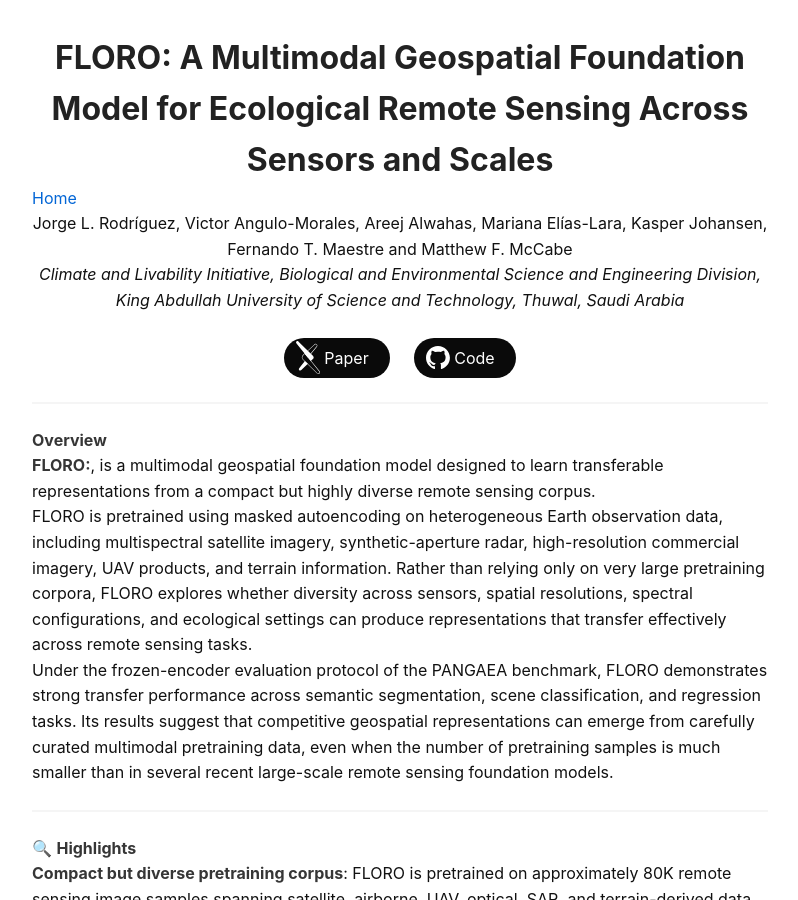
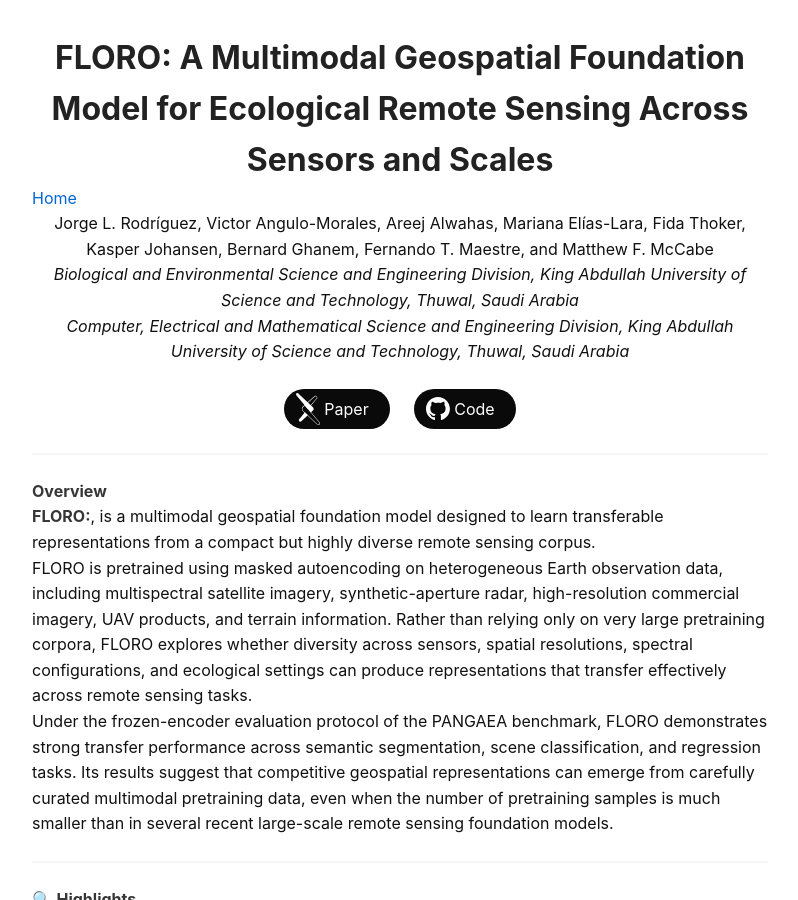
Before and after one commit to jorlrodriguezg/jorlrodriguezg.github.io, a Jekyll site: the page built from floro.md, in a window 1280 px wide and 900 px high. Shown: the whole window, without its empty margins (240-1038 px from the left). Built offline with Jekyll 4.4.1, drawn with Linux system fonts in a browser that asks for light colours.

Commit message:
Update on floro page

```diff
--- a/floro.md
+++ b/floro.md
@@ -6,11 +6,15 @@ author_profile: true
 ---
 
 <p style="text-align: center;">
-Jorge L. Rodríguez, Victor Angulo-Morales, Areej Alwahas, Mariana Elías-Lara, Kasper Johansen, Fernando T. Maestre and Matthew F. McCabe
+Jorge L. Rodríguez, Victor Angulo-Morales, Areej Alwahas, Mariana Elías-Lara, Fida Thoker, Kasper Johansen, Bernard Ghanem, Fernando T. Maestre, and Matthew F. McCabe
 </p>
 
 <p style="text-align: center;"><i>
-Climate and Livability Initiative, Biological and Environmental Science and Engineering Division, King Abdullah University of Science and Technology, Thuwal, Saudi Arabia</i>
+Biological and Environmental Science and Engineering Division, King Abdullah University of Science and Technology, Thuwal, Saudi Arabia</i>
+</p>
+
+<p style="text-align: center;"><i>
+Computer, Electrical and Mathematical Science and Engineering Division, King Abdullah University of Science and Technology, Thuwal, Saudi Arabia</i>
 </p>
 
 <!-- Insert icons here -->
```
